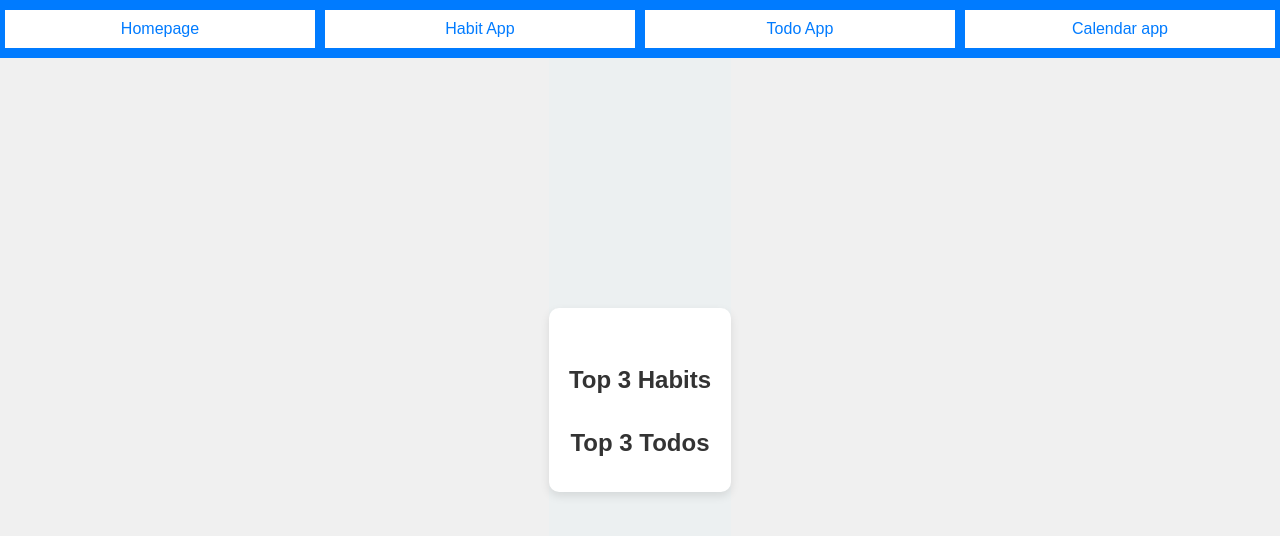
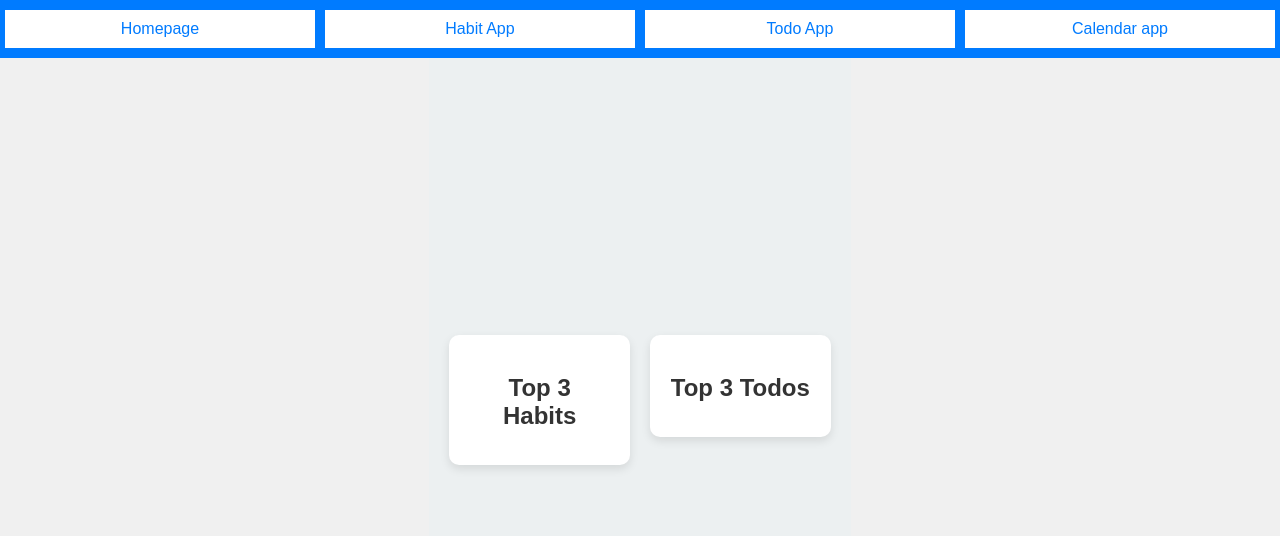
Before and after one commit to Jankz19/examinerandeuppgift1, a React (Vite) app: page / in a window 1280 px wide. Shown: the top 536 px of the page. Built offline with nearby package versions, Linux system fonts and the light colour scheme.

Commit message:
Fixade så habits och todos har två egna containers i app.jsx för homepage

```diff
--- a/src/App.css
+++ b/src/App.css
@@ -8,7 +8,6 @@ body, html {
   font-family: Arial, sans-serif;
   background-color: #f0f0f0;
 }
-
 
 #root {
   display: flex;
@@ -21,9 +20,19 @@ body, html {
 
 .homePagebox {
   display: flex;
-  flex-direction: column;
-  align-items: center;
+  flex-direction: row;
+  gap: 20px;
+  justify-content: center;
+  align-items: flex-start;
   text-align: center;
+  width: 100%;
+  padding: 20px;
+  box-sizing: border-box;
+}
+
+.habitsCard, .todosCard {
+  flex: 1;
+  max-width: 400px;
   background-color: #ffffff;
   padding: 20px;
   border-radius: 10px;
@@ -31,20 +40,20 @@ body, html {
   width: 100%;
 }
 
-.homePagebox h2 {
+.habitsCard h2, .todosCard h2 {
   text-align: center;
   margin-bottom: 15px;
   color: #333;
 }
 
-.homePagebox ul {
+.habitsCard ul, .todosCard ul {
   list-style: none;
   padding: 0;
   margin: 0;
   width: 100%;
 }
 
-.homePagebox ul li {
+.habitsCard ul li, .todosCard ul li {
   background-color: #f9f9f9;
   margin-bottom: 15px;
   padding: 15px;
@@ -52,11 +61,11 @@ body, html {
   box-shadow: 0 2px 5px rgba(0, 0, 0, 0.1);
 }
 
-.homePagebox ul li p {
+.habitsCard ul li p, .todosCard ul li p {
   margin: 5px 0;
   color: #555;
 }
 
-.homePagebox ul li:last-child {
+.habitsCard ul li:last-child, .todosCard ul li:last-child {
   margin-bottom: 0;
 }
--- a/src/App.jsx
+++ b/src/App.jsx
@@ -5,7 +5,7 @@ import "./App.css";
 function App() {
   const { getTopHabits } = useHabit();
 
-  // Hämta habits
+
   const topHabits = getTopHabits();
 
   // State todo som gör att man sparar listan
@@ -17,7 +17,7 @@ function App() {
     setTodos(savedTodos);
   }, []);
 
-  //Hämtar fram de tre senaste todos och sorterar dem
+  // Hämtar fram de tre senaste todos och sorterar dem
   const latestTodos = todos
     .filter((todo) => todo.status !== "Klar") // De som inte är klara
     .sort((a, b) => new Date(a.deadline) - new Date(b.deadline)) //närmast datum först
@@ -26,8 +26,7 @@ function App() {
   // Blir det vi ser på skärmen
   return (
     <div className="homePagebox">
-
-      <br />
+      <div className="habitsCard">
         <h2>Top 3 Habits</h2>
         <ul>
           {topHabits.map((habit) => (
@@ -36,7 +35,9 @@ function App() {
             </li>
           ))}
         </ul>
+      </div>
 
+      <div className="todosCard">
         <h2>Top 3 Todos</h2>
         <ul>
           {latestTodos.map((todo) => (
@@ -48,6 +49,7 @@ function App() {
           ))}
         </ul>
       </div>
+    </div>
   );
 }
 
```
Lines whose indentation alone changed are shown as unchanged.
